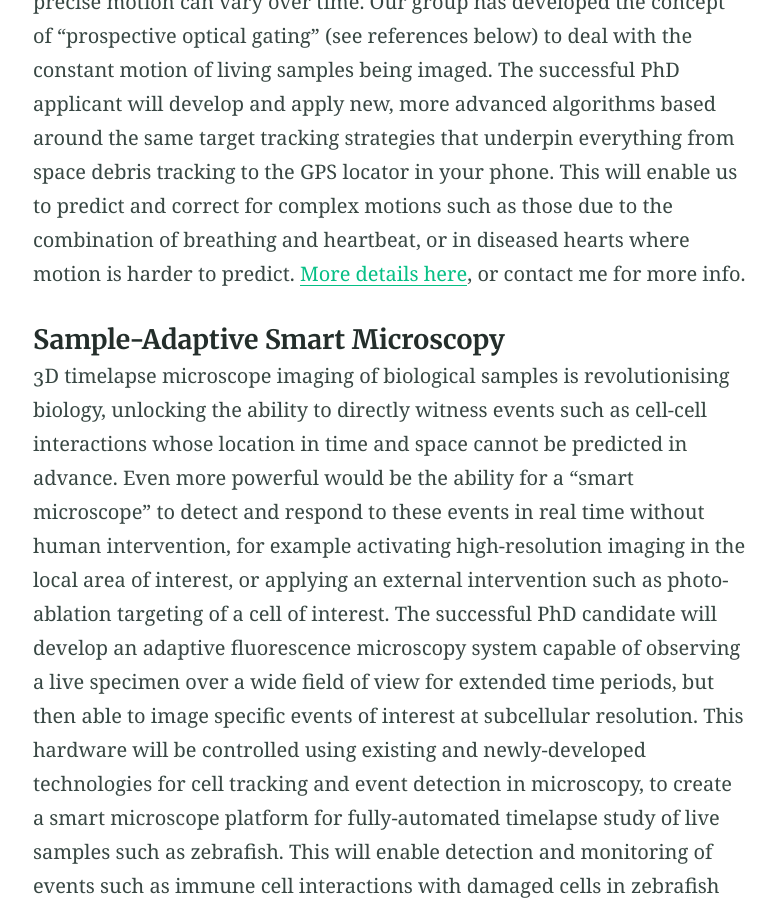
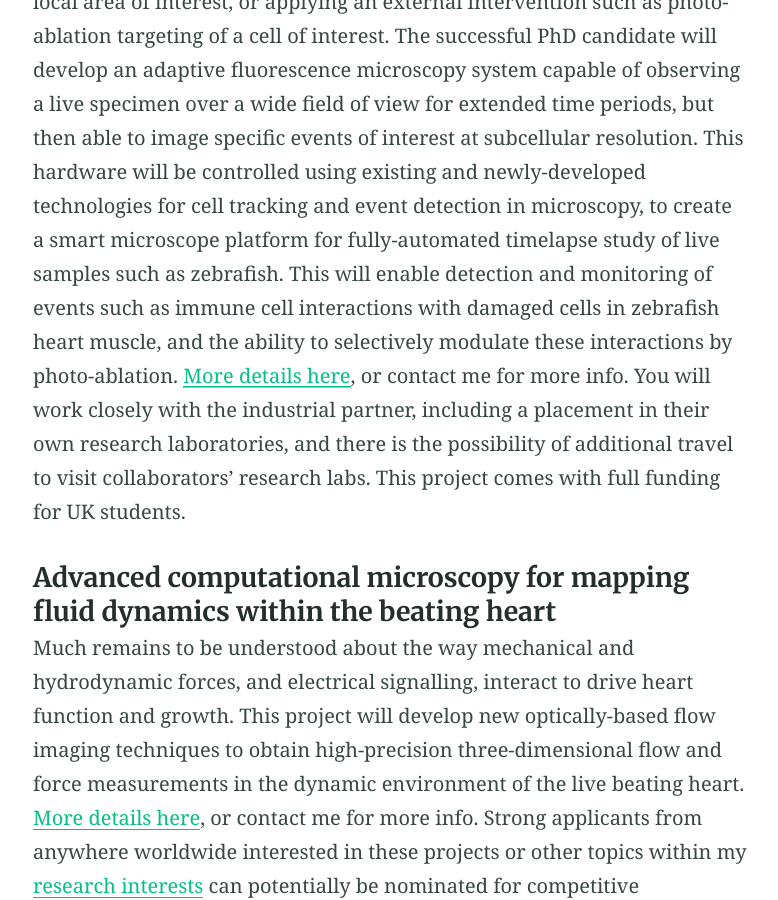
Before and after one commit to jmtayloruk/jmtayloruk.github.io, a Jekyll site: the page built from joining.md, in a window 1280 px wide and 900 px high, scrolled down 1163 px. Shown: the whole window, without its empty margins (250-1028 px from the left). Built offline with Jekyll 4.4.1, drawn with Linux system fonts in a browser that asks for light colours; some of the changed text lies outside the part shown.

Commit message:
Updated PhD projects for oct 2023; add FLIM to interests

```diff
--- a/joining.md
+++ b/joining.md
@@ -14,33 +14,33 @@ image: "https://jmtayloruk.github.io/assets/img/undraw_right_direction_tge8.png"
 ---
 
 
-## PhD projects available for an October 2022 start
+## PhD projects available for an October 2023 start
 
-I am anticipating funding for two PhD projects for an October 2022 start, in the field of smart microscopy, i.e. combining computational and optical techniques to develop microscopes that can adapt their behaviour based on what is happening inside the sample that is being imaged.
+I am currently recruiting two PhD students for an October 2023 start, in the field of computational microscopy
 The projects are suitable for a student with a strong first degree in the physical sciences, a good grounding in optical physics, and an aptitude for computer programming (our preferred language is Python).
-
-#### Beating-heart microscopy technologies for biomedical applications
-
-In microscope imaging, the beating of the heart produces dramatic motion that swamps subtle effects in individual cells. This project will develop optical and computational technologies to enable imaging in the heart itself as effectively as if we could “freeze time” and look at a stationary object. Our new technologies will be based on advanced, novel computer algorithms combined with a detailed understanding of how the heart’s precise motion can vary over time. Our group has developed the concept of “prospective optical gating” (see references below) to deal with the constant motion of living samples being imaged. The successful PhD applicant will develop and apply new, more advanced algorithms based around the same target tracking strategies that underpin everything from space debris tracking to the GPS locator in your phone. This will enable us to predict and correct for complex motions such as those due to the combination of breathing and heartbeat, or in diseased hearts where motion is harder to predict.
-[More details here](https://www.findaphd.com/phds/project/developing-new-beating-heart-microscopy-technologies-for-biomedical-applications/?p141257), or contact me for more info.
+If you are a strong student who would be a competitive applicant for the scholarship schemes described further down this page, we can also discuss other possible research topics connected with [my research interests](https://jmtayloruk.github.io/research) - contact me by email to discuss.
 
 #### Sample-Adaptive Smart Microscopy
 
 3D timelapse microscope imaging of biological samples is revolutionising biology, unlocking the ability to directly witness events such as cell-cell interactions whose location in time and space cannot be predicted in advance. Even more powerful would be the ability for a “smart microscope” to detect and respond to these events in real time without human intervention, for example activating high-resolution imaging in the local area of interest, or applying an external intervention such as photo-ablation targeting of a cell of interest.  The successful PhD candidate will develop an adaptive fluorescence microscopy system capable of observing a live specimen over a wide field of view for extended time periods, but then able to image specific events of interest at subcellular resolution. This hardware will be controlled using existing and newly-developed technologies for cell tracking and event detection in microscopy, to create a smart microscope platform for fully-automated timelapse study of live samples such as zebrafish. This will enable detection and monitoring of events such as immune cell interactions with damaged cells in zebrafish heart muscle, and the ability to selectively modulate these interactions by photo-ablation.
 [More details here](https://www.findaphd.com/phds/project/doctor-of-philosophy-phd-sample-adaptive-smart-microscopy-cairn-research-and-university-of-glasgow/?p119252), or contact me for more info.
+You will work closely with the industrial partner, including a placement in their own research laboratories, and there is the possibility of additional travel to visit collaborators’ research labs.
+This project comes with full funding for UK students.
+
+#### Advanced computational microscopy for mapping fluid dynamics within the beating heart
+
+Much remains to be understood about the way mechanical and hydrodynamic forces, and electrical signalling, interact to drive heart function and growth.
+This project will develop new optically-based flow imaging techniques to obtain high-precision three-dimensional flow and force measurements in the dynamic environment of the live beating heart.
+[More details here](https://phd-admin.findauniversity.com/#/phd/inst/307/dept/567/projects/141257), or contact me for more info. Strong applicants from anywhere worldwide interested in these projects or other topics within my [research interests](/research/)
+can potentially be nominated for competitive scholarship funding (contact me urgently - deadline for completed formal application is 31st January at the latest) - see details in next sections below.
+
 
 #### Environment and funding
 Both projects will involve close collaboration with an industrial partner (leading UK microscopy companies) as well as biomedical research collaborators seeking to use our techniques to further their own research studies.
-You will experience broad interdisciplinary training, becoming an expert in optical microscopy, instrumentation technology development and commercialisation,
-but also developing a working understanding of the biomedical research applications that are driving our work.
-You will work closely with the industrial partner, including a placement in their own research laboratories, and there is the possibility of travel to visit collaborators’ research labs.
+You will experience broad interdisciplinary training, becoming an expert in optical microscopy, instrumentation technology development,
+and also develop a working understanding of the biomedical research applications that are driving our work.
 During the PhD you will be embedded in the Imaging Concepts Group (ICG) at the University of Glasgow, comprised of four academics and 15-20 postdocs, research fellows and PhD students
 all working on related aspects of optical imaging, with a strong focus on biomedical applications including cardiovascular and ocular biomedicine.
-
-
-Both projects are expected to come with full funding for UK and EU students. If you are a strong student from another country interested in these projects or other topics within my [research interests](/research/)
-then you should get in touch urgently, as there is the potential for you to be nominated for competitive scholarship funding (deadline for completed formal application is 31st January) - see details in next section below.
-
 
 ## Prospective PhD students
 
```
Also changed, not shown: other parts of joining.md (+1 -1 lines), research.md (+9 -0 lines).
